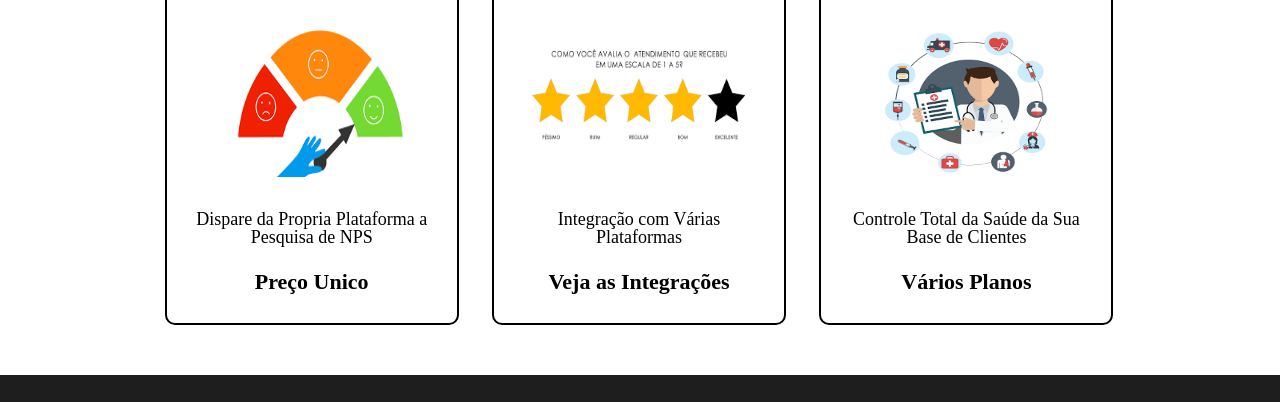
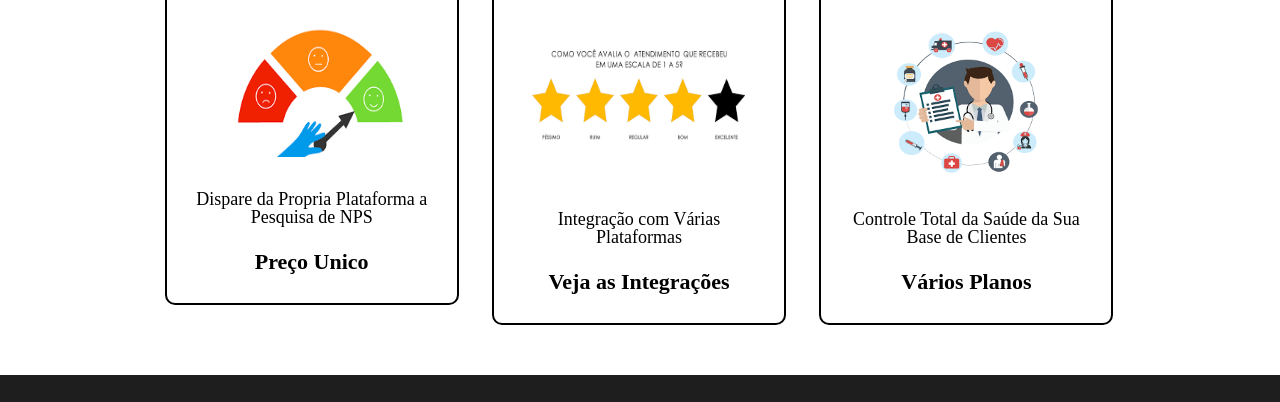
Before and after one commit to CMTecnologia/Site-CS, a plain HTML site: page funcionalidades.html in a window 1280 px wide. Shown: the part 308-710 px from the top of the page. Drawn offline with Linux system fonts and the light colour scheme.

Commit message:
Consertando as imagens no Style.css

```diff
--- a/style.css
+++ b/style.css
@@ -91,7 +91,7 @@ nav a:hover {
 
 .tamanho1 {
    width: 255px;
-   height: 150px;
+   height: 130px;
    padding-right: 50px;
 
 }
@@ -103,7 +103,7 @@ nav a:hover {
 }
 
 .tamanho3 {
-   width: 180px;
+   width: 160px;
    height: 150px;
 
 }
```
